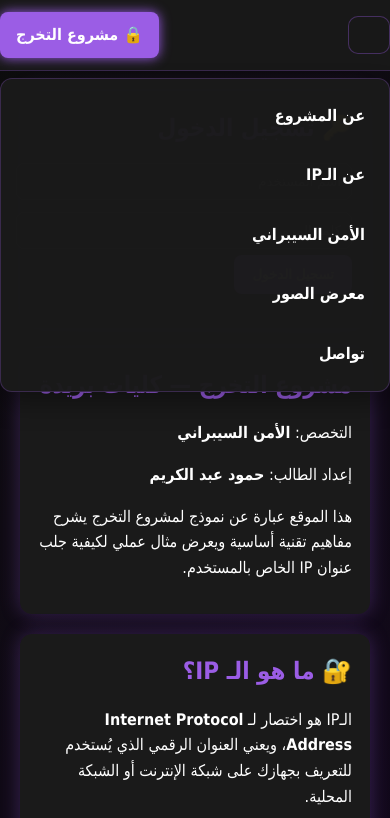
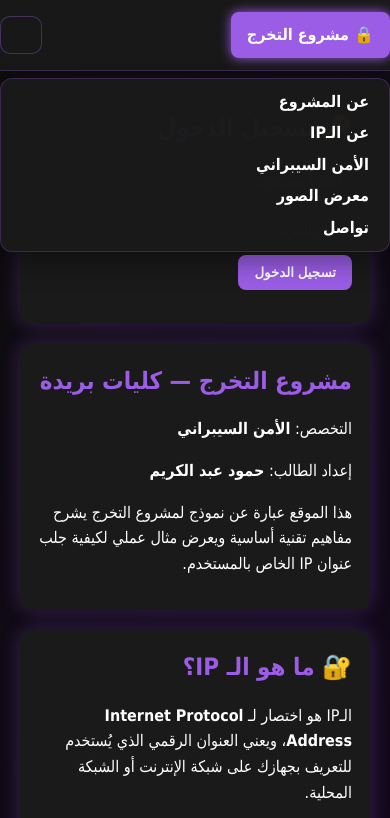
Before and after one commit to kfo196/kfo196.github.io, a plain HTML site: page index.html in a window 390 px wide. Both pictures are taken after a click on the button "فتح القائمة". Shown: the top 818 px of the page. Drawn offline with Linux system fonts and the light colour scheme.

Commit message:
index.html

```diff
--- a/index.html
+++ b/index.html
@@ -7,10 +7,10 @@
   <meta name="description" content="موقع عرض لمشروع التخرج — تخصص الأمن السيبراني — الطالب حمود عبد الكريم">
   <style>
     :root{
-      --accent:#9b5de5; /* بنفسجي */
-      --dark:#0d0d0d; /* أسود غامق */
-      --muted:#c4b5fd; /* بنفسجي فاتح */
-      --card:#1a1a1a; /* خلفية البطاقات */
+      --accent:#9b5de5;
+      --dark:#0d0d0d;
+      --muted:#c4b5fd;
+      --card:#1a1a1a;
       font-family: Tahoma, Arial, sans-serif;
     }
     html { scroll-behavior:smooth; }
@@ -35,20 +35,19 @@
 
 
     header{
-      background:rgba(26,26,26,0.9);
+      background:rgba(26,26,26,0.95);
       backdrop-filter: blur(8px);
       position: sticky; top: 0; z-index: 100;
       border-bottom: 1px solid rgba(155,93,229,0.25);
     }
     .nav{
-      display:flex; align-items:center; gap:16px; padding:12px 0;
+      display:flex; align-items:center; justify-content:space-between; padding:12px 0;
     }
     .logo{
       background:var(--accent);color:#fff;padding:10px 16px;border-radius:8px;
       font-weight:700;box-shadow:0 0 12px var(--accent);
       white-space:nowrap;
     }
-
     nav ul{display:flex;list-style:none;gap:16px;padding:0;margin:0}
     nav a{
       text-decoration:none;color:#fff;font-weight:bold; padding:8px 10px; border-radius:8px;
@@ -73,37 +72,19 @@
     .menu-toggle[aria-expanded="true"] span:nth-child(2){ opacity:0; }
     .menu-toggle[aria-expanded="true"] span:nth-child(3){ transform: translateY(-9px) rotate(-45deg); }
 
+
     @media (max-width: 900px){
       .menu-toggle{ display:block; }
-
-      .nav{ justify-content:space-between; }
-
-      header .nav{ position:relative; }
-      header nav{
-        position:absolute; inset-inline:0; top:100%;
+      nav ul { display:none; flex-direction:column; gap:6px; padding:10px; }
+      nav.open ul { display:flex; }
+      nav{
+        position:absolute; top:100%; right:0; left:0;
         background:rgba(26,26,26,0.98);
         border:1px solid rgba(155,93,229,0.25);
         border-radius:12px;
         box-shadow:0 12px 24px rgba(0,0,0,.35);
-        transform-origin: top;
-        transform: scaleY(0);
-        opacity:0; visibility:hidden;
-        transition: transform .25s ease, opacity .25s ease, visibility 0s .25s;
         margin-top:8px;
       }
-      header nav.open{
-        transform: scaleY(1);
-        opacity:1; visibility:visible;
-        transition: transform .25s ease, opacity .25s ease;
-      }
-      nav ul{ flex-direction:column; gap:6px; padding:10px; }
-      nav a{ display:block; padding:12px; }
-    }
-
-
-    @media (hover:none){
-      nav a{ padding:14px; }
-      button{ padding:12px 18px; }
     }
   </style>
 </head>
@@ -111,12 +92,10 @@
 
   <header>
     <div class="container nav">
+      <div class="logo">🔒 مشروع التخرج</div>
       <button class="menu-toggle" aria-label="فتح القائمة" aria-expanded="false">
         <span></span><span></span><span></span>
       </button>
-
-      <div class="logo">🔒 مشروع التخرج</div>
-
       <nav>
         <ul>
           <li><a href="#about">عن المشروع</a></li>
@@ -162,14 +141,12 @@
     <section id="cyber" class="card">
       <h2>🛡️ أهمية الأمن السيبراني</h2>
       <p>الأمن السيبراني لم يعد رفاهية بل ضرورة حياتية. مع التقدم التقني وانتشار الإنترنت في كل تفاصيل حياتنا، أصبحت حماية البيانات مسؤولية لا غنى عنها.</p>
-      <p>أسباب أهمية الأمن السيبراني:</p>
       <ul>
         <li><strong>حماية الهوية الرقمية:</strong> كل شخص يملك حسابات وبريد إلكتروني وملفات شخصية معرضة للسرقة إن لم تُحمى جيداً.</li>
         <li><strong>حماية المؤسسات:</strong> الشركات والبنوك تعتمد على أنظمة رقمية، وأي اختراق قد يسبب خسائر مالية هائلة.</li>
         <li><strong>التشفير:</strong> هو السلاح الأقوى لحماية البيانات الحساسة ومنع الوصول غير المصرح به.</li>
         <li><strong>الأمن الوطني:</strong> الدول تعتمد على أنظمة سيبرانية قوية لحماية البنية التحتية من الهجمات.</li>
       </ul>
-      <p>لذلك، يجب أن يعي كل فرد أن بياناته ليست مجرد أرقام أو كلمات مرور، بل هي انعكاس لحياته وهويته.</p>
     </section>
 
     <section id="gallery" class="card">
@@ -199,38 +176,10 @@
 
     const menuBtn = document.querySelector('.menu-toggle');
     const nav = document.querySelector('header nav');
-
-    function closeMenu(){
-      nav.classList.remove('open');
-      menuBtn?.setAttribute('aria-expanded','false');
-      document.body.style.overflow = '';
-    }
-    function openMenu(){
-      nav.classList.add('open');
-      menuBtn?.setAttribute('aria-expanded','true');
-      document.body.style.overflow = 'hidden';
-    }
-
     menuBtn?.addEventListener('click', () => {
+      nav.classList.toggle('open');
       const expanded = menuBtn.getAttribute('aria-expanded') === 'true';
-      expanded ? closeMenu() : openMenu();
-    });
-
-
-    document.addEventListener('click', (e) => {
-      if (!nav.contains(e.target) && !menuBtn.contains(e.target)) {
-        closeMenu();
-      }
-    });
-
-
-    nav.querySelectorAll('a').forEach(a => {
-      a.addEventListener('click', () => closeMenu());
-    });
-
-
-    document.addEventListener('keydown', (e) => {
-      if (e.key === 'Escape') closeMenu();
+      menuBtn.setAttribute('aria-expanded', expanded ? 'false' : 'true');
     });
 
 
@@ -240,11 +189,10 @@
         const data = await res.json();
         document.getElementById('ipResult').textContent = "عنوان IP الخاص بك: " + data.ip;
       }catch(err){
-        document.getElementById('ipResult').textContent = "تعذّر جلب عنوان IP. تأكد من الاتصال بالإنترنت.";
+        document.getElementById('ipResult').textContent = "تعذّر جلب عنوان IP.";
       }
     }
     document.getElementById('showIpBtn')?.addEventListener('click', getIP);
-
 
     const form = document.getElementById('contactForm');
     const status = document.getElementById('status');
@@ -257,12 +205,10 @@
 
     const loginForm = document.getElementById('loginForm');
     const loginStatus = document.getElementById('loginStatus');
-
     loginForm.addEventListener('submit', function(e){
       e.preventDefault();
       const user = document.getElementById('loginUser').value.trim();
       const pass = document.getElementById('loginPass').value.trim();
-
       if(user === 'admin' && pass === '1234'){
         loginStatus.textContent = 'تم تسجيل الدخول بنجاح ✅';
       } else {
```
